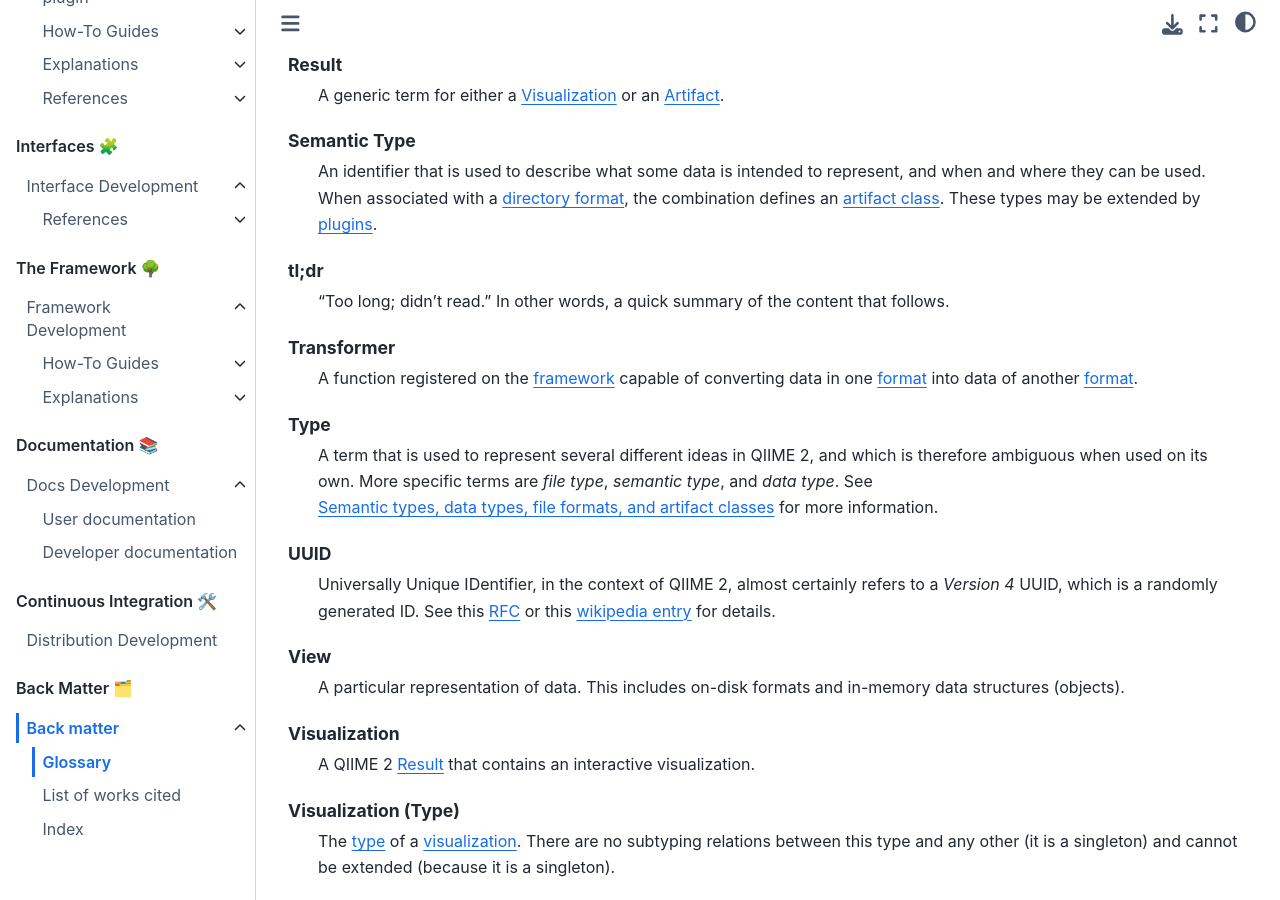
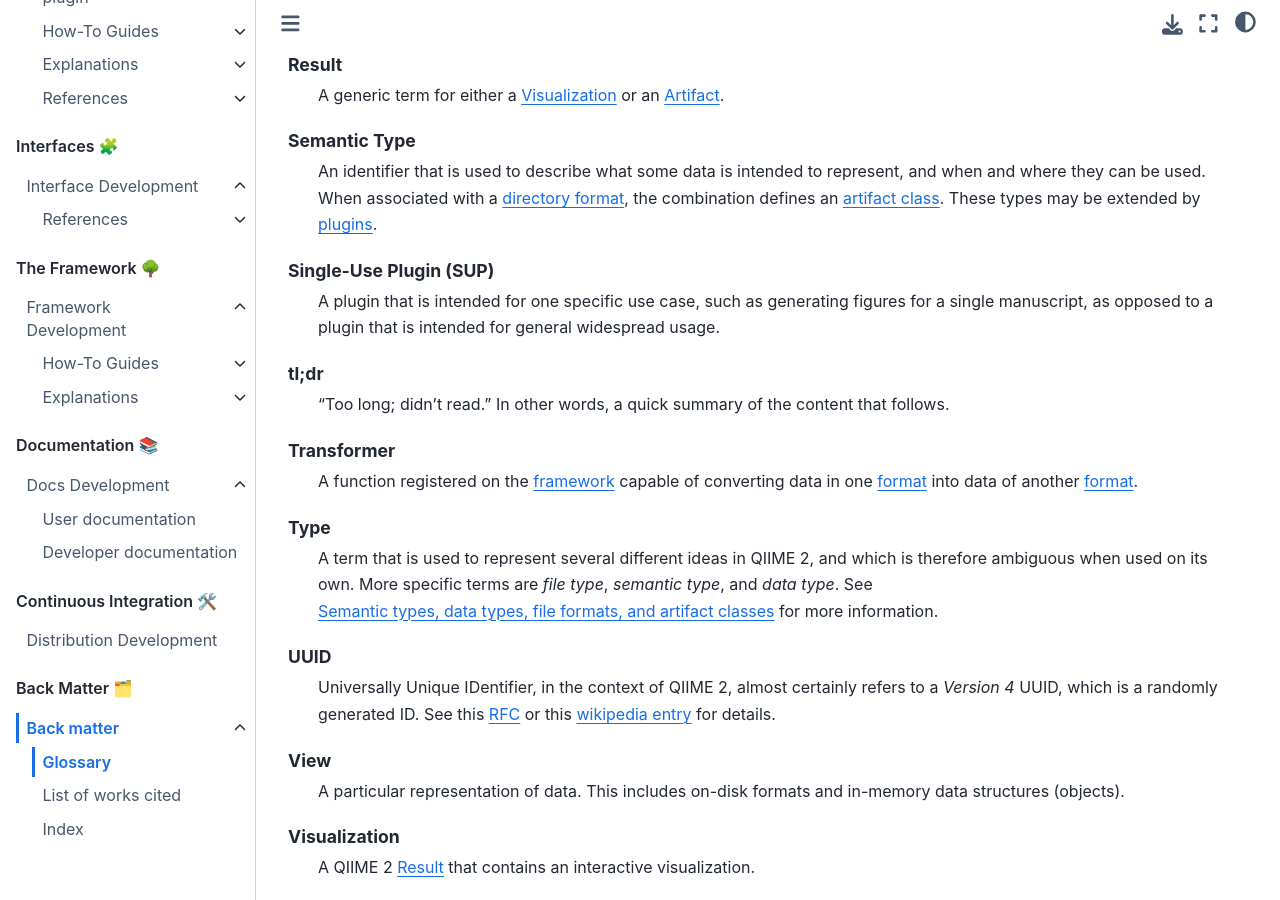
Before and after one commit to caporaso-lab/developing-with-qiime2, a Jupyter Book: the page built from book/back-matter/glossary.md, in a window 1280 px wide and 900 px high, scrolled down 3336 px. Built offline with Jupyter Book 1.0.4 settings and Sphinx 7.4.7 and the Sphinx Book theme 1.1.4, drawn with Linux system fonts in a browser that asks for light colours; pages that are not in the unit, such as notebooks, are missing from menus; cross-references to code outside the pages are shown as plain code.

Commit message:
update glossary

```diff
--- a/book/back-matter/glossary.md
+++ b/book/back-matter/glossary.md
@@ -124,6 +124,9 @@ Semantic Type
   When associated with a {term}`directory format`, the combination defines an {term}`artifact class`.
   These types may be extended by {term}`plugins<Plugin>`.
 
+Single-Use Plugin (SUP)
+  A plugin that is intended for one specific use case, such as generating figures for a single manuscript, as opposed to a plugin that is intended for general widespread usage.
+
 tl;dr
   "Too long; didn't read."
   In other words, a quick summary of the content that follows.
```
